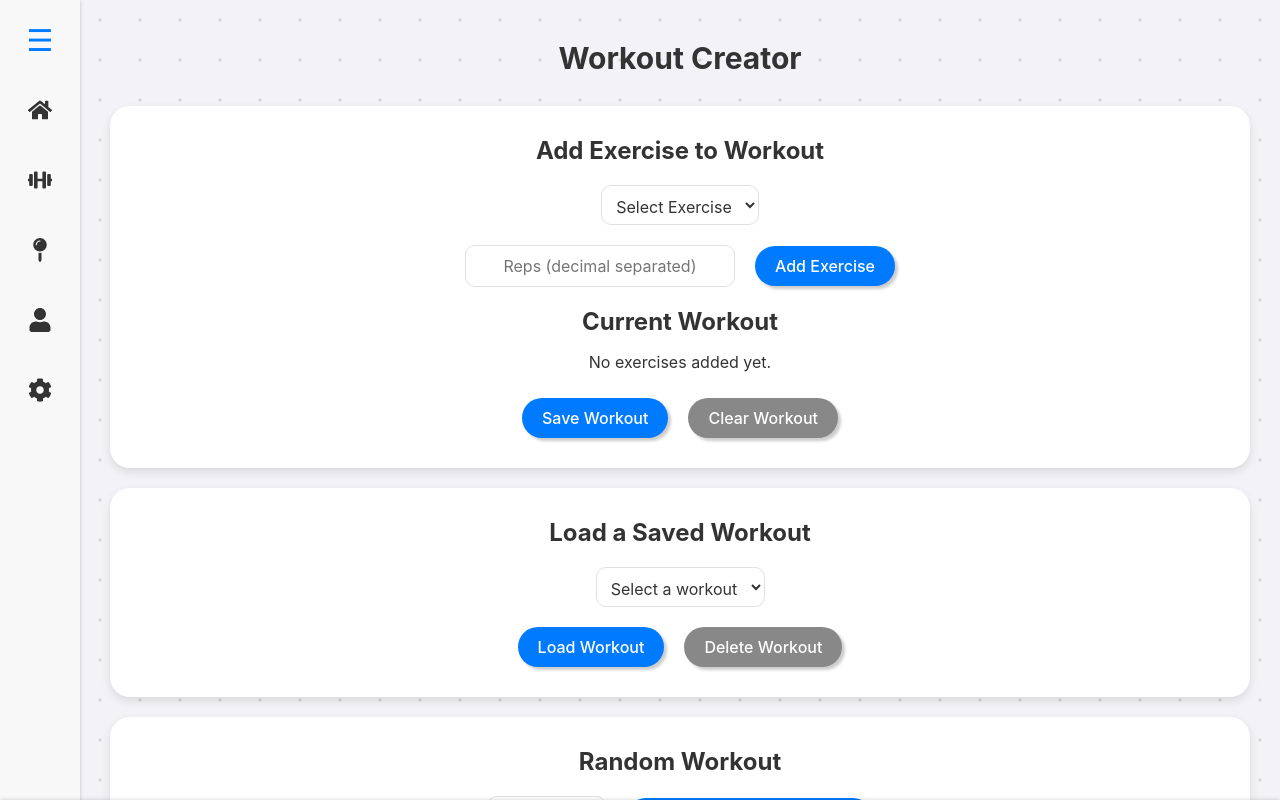
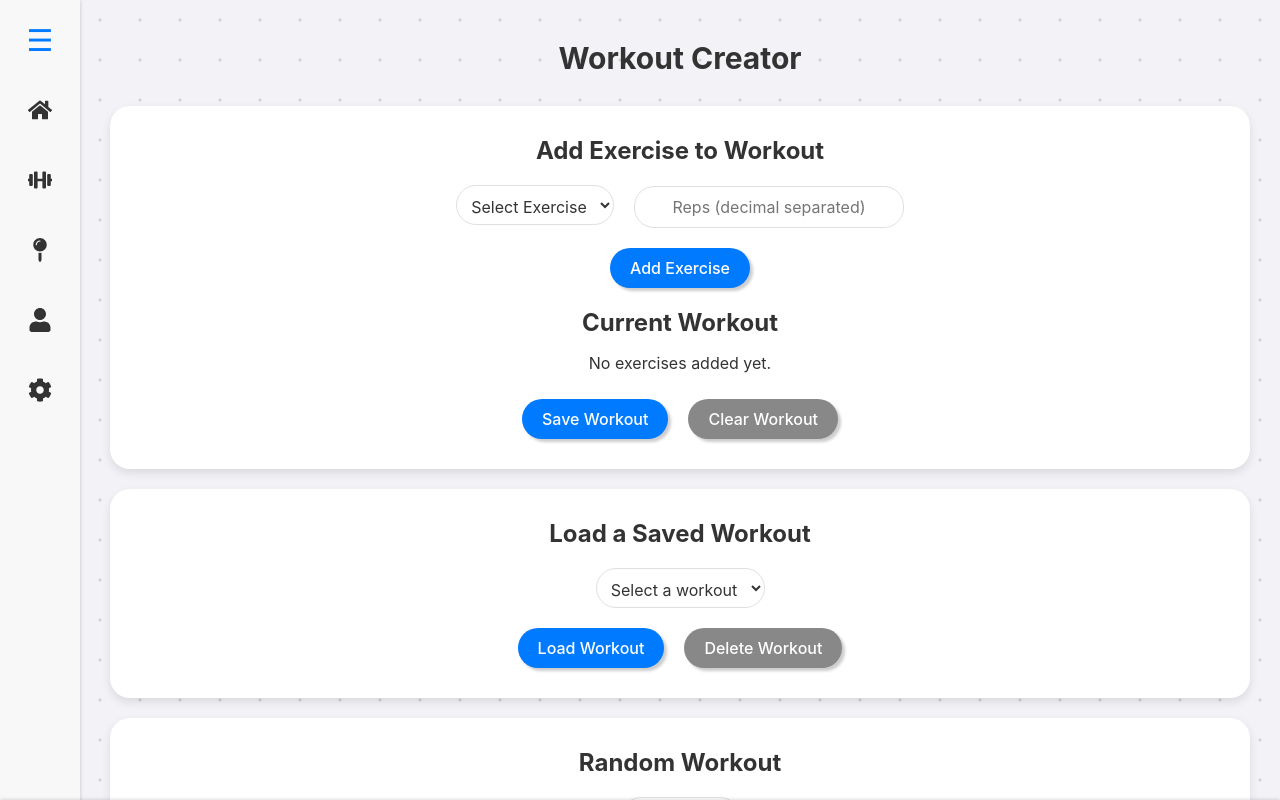
Before and after one commit to Jararered/fitness-framework, a React (Vite) app: page / in a window 1280 px wide. Both pictures are taken after a click on the element 40 px from the left and 180 px from the top of the page. Shown: the top 800 px of the page. Built offline with nearby package versions, Linux system fonts and the light colour scheme.

Commit message:
Refactor WorkoutCreator component: replace section with div and update input structure; adjust Input.css border-radius

```diff
--- a/src/components/WorkoutCreator.tsx
+++ b/src/components/WorkoutCreator.tsx
@@ -168,7 +168,8 @@ const WorkoutCreator: React.FC = () => {
             <div className='column'>
                 <div className="card">
                     <h2>Add Exercise to Workout</h2>
-                    <section>
+
+                    <div>
                         <select className="input-field" value={newExercise.name}
                             onChange={handleExerciseChange}>
                             <option value="">Select Exercise</option>
@@ -178,7 +179,6 @@ const WorkoutCreator: React.FC = () => {
                                 </option>
                             ))}
                         </select>
-                    </section>
 
                         <input className="input-field" type="text"
                             inputMode="decimal"
@@ -187,6 +187,7 @@ const WorkoutCreator: React.FC = () => {
                             value={newExercise.sets.map(set => set.reps).join('. ') || ""}
                             onChange={handleInputChange}
                         />
+                    </div>
 
                     <button className="normal-button" onClick={addExerciseToWorkout}>
                         Add Exercise
@@ -231,7 +232,6 @@ const WorkoutCreator: React.FC = () => {
 
                 <div className="card">
                     <h2>Random Workout</h2>
-                    <div>
                     <select className="input-field"
                         value={selectedBodyPart}
                         onChange={(e) => setSelectedBodyPart(e.target.value as BodyPart)}
@@ -242,6 +242,7 @@ const WorkoutCreator: React.FC = () => {
                             </option>
                         ))}
                     </select>
+                    <div>
 
                         <button className="normal-button" onClick={generateRandomWorkout}>
                             Generate Random Workout
--- a/src/styles/Input.css
+++ b/src/styles/Input.css
@@ -12,6 +12,6 @@
     width: auto;
     padding: 10px;
     margin: 10px;
-    border-radius: 10px;
+    border-radius: 20px;
     font-size: 16px;
 }
```
Lines whose indentation alone changed are shown as unchanged.
